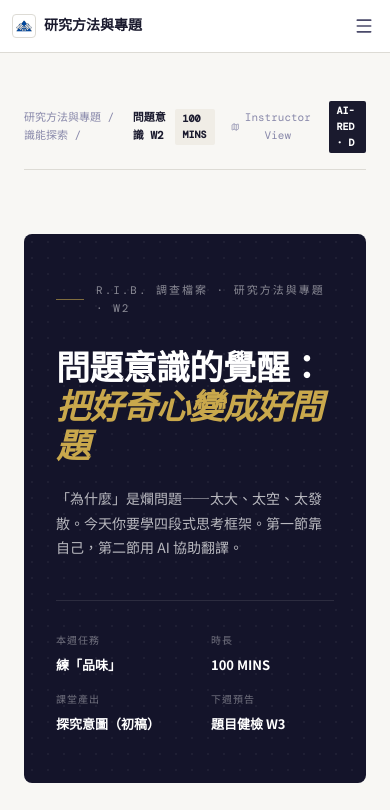
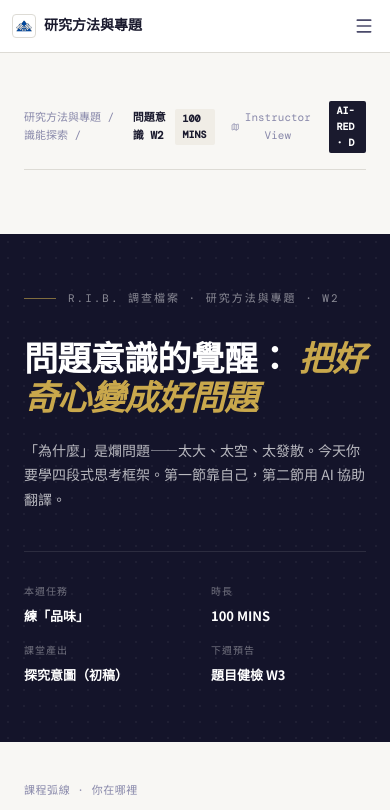
Before and after one commit to Ivanchen114/research-navigator, a React (Vite) app: page /w2 in a window 390 px wide. Shown: the top 810 px of the page. Built offline with nearby package versions, Linux system fonts and the light colour scheme.

Commit message:
更新: 2026-04-18 22:40

```diff
--- a/src/components/ui/HeroBlock.jsx
+++ b/src/components/ui/HeroBlock.jsx
@@ -22,7 +22,7 @@ export default function HeroBlock({
 }) {
     return (
         <div
-            className={`hero-block relative overflow-hidden rounded-[8px] bg-[#14142a] text-white px-8 md:px-14 py-12 md:py-20 mb-12 ${className}`}
+            className={`hero-block relative overflow-hidden bg-[#14142a] text-white -mx-6 sm:mx-0 rounded-none sm:rounded-[8px] px-6 sm:px-10 md:px-14 py-14 md:py-20 mb-10 md:mb-12 ${className}`}
         >
             {/* 點陣網格背景 */}
             <div
```
